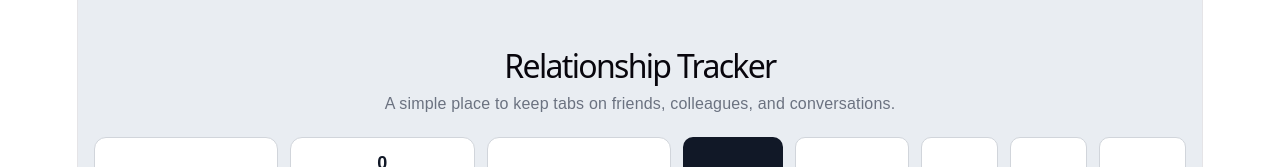
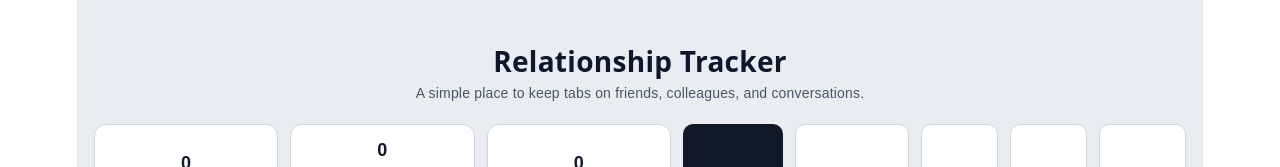
Before and after one commit to NeilWhyte/relationship-tracker, a React (Vite) app: page / in a window 1280 px wide. Shown: the top 167 px of the page. Built offline with nearby package versions, Linux system fonts and the light colour scheme; no server answers; the database is empty.

Commit message:
Improve heading and selected contact styling

```diff
--- a/src/App.jsx
+++ b/src/App.jsx
@@ -435,7 +435,14 @@ export default function App() {
                         ...(overdue ? styles.contactButtonOverdue : dueSoon ? styles.contactButtonDueSoon : {}),
                       }}
                     >
-                      <div style={styles.contactName}>{contact.name}</div>
+                      <div
+                        style={{
+                          ...styles.contactName,
+                          ...(selectedId === contact.id ? { color: "#1d4ed8", fontWeight: "800" } : {}),
+                        }}
+                      >
+                        {contact.name}
+                      </div>
                       <div style={styles.contactMeta}>
                         {contact.relationship}{contact.job ? ` • ${contact.job}` : ""}
                       </div>
@@ -598,15 +605,16 @@ const styles = {
     margin: "0 auto",
   },
   title: {
-    marginBottom: "8px",
-    fontSize: "32px",
-    lineHeight: 1.1,
+    fontSize: "28px",
+    fontWeight: "800",
+    color: "#0f172a",
+    marginBottom: "6px",
+    letterSpacing: "0.3px",
   },
   subtitle: {
-    marginTop: 0,
-    marginBottom: "20px",
-    color: "#6b7280",
-    fontSize: "16px",
+    fontSize: "14px",
+    color: "#475569",
+    marginBottom: "18px",
   },
   errorBox: {
     background: "#fef2f2",
@@ -747,7 +755,7 @@ const styles = {
   },
   contactButtonActive: {
     background: "#dbeafe",
-    border: "1px solid #60a5fa",
+    border: "1px solid #3b82f6",
   },
   contactButtonDueSoon: {
     border: "1px solid #f59e0b",
@@ -758,10 +766,10 @@ const styles = {
     background: "#fef2f2",
   },
   contactName: {
-    fontWeight: "bold",
+    fontWeight: "700",
     marginBottom: "4px",
     fontSize: "16px",
-    color: "#111827",
+    color: "#0f172a",
   },
   contactMeta: {
     fontSize: "13px",
```
